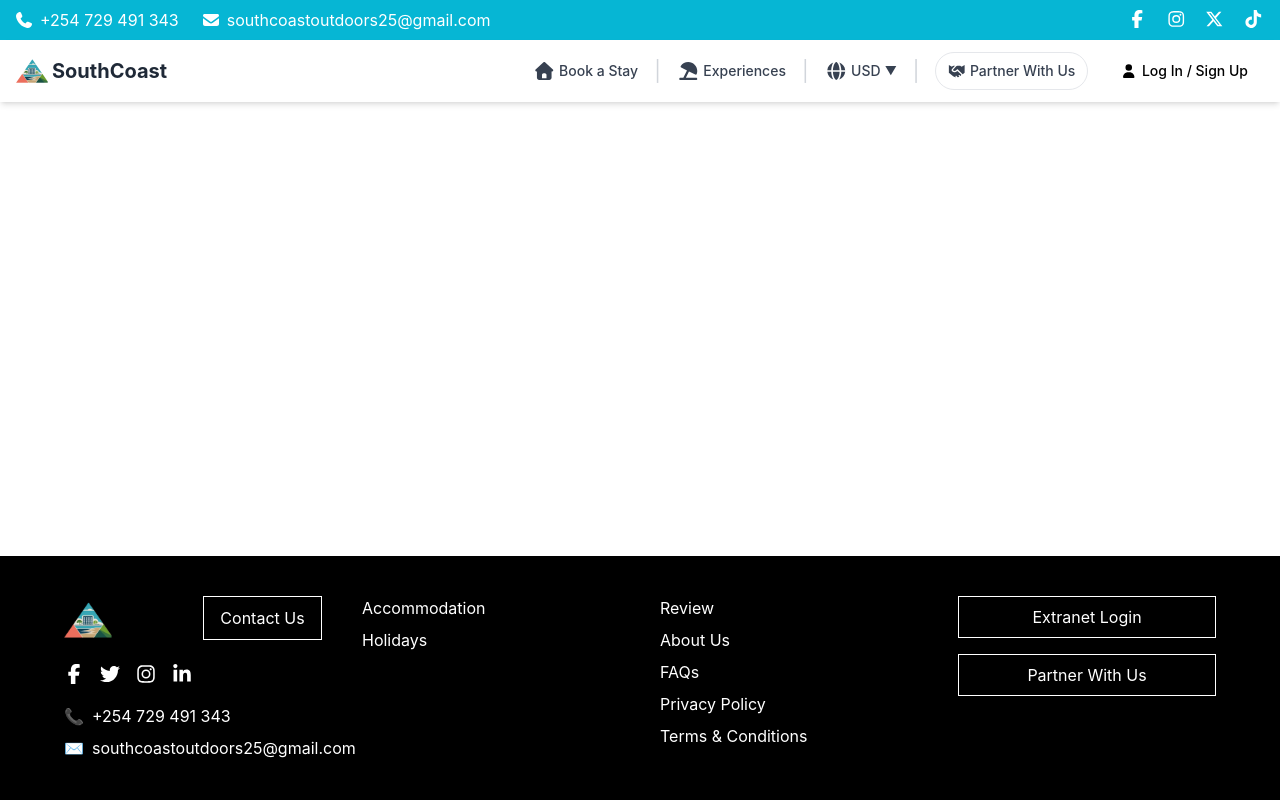
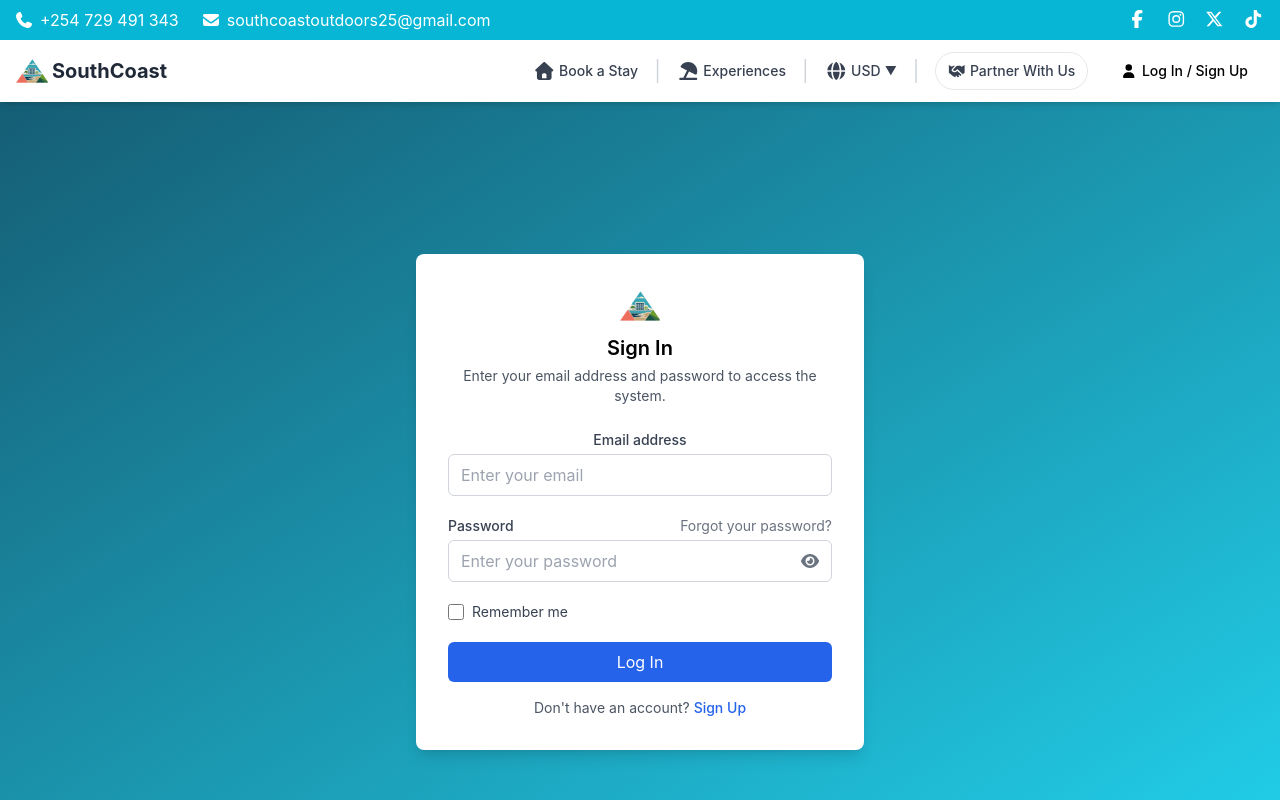
Before and after one commit to Realmunene/southcoastwebmain, a React (Create React App) app: page /loginform in a window 1280 px wide. Shown: the top 800 px of the page. Built offline with nearby package versions, Linux system fonts and the light colour scheme.

Commit message:
added some components

```diff
--- a/src/App.js
+++ b/src/App.js
@@ -18,6 +18,7 @@ import FaqSouthcoast from "./Components/FAQSouthcoast";
 import PolicySouthcoast from "./Components/PolicySouthcoast";
 import TermsSouthcoast from "./Components/TermsSouthcoast";
 import ScrollToTop from './Components/ScrollToTop';
+import LoginForm from './Components/LoginForm';
 
 const App = () => {
   const [activeSection, setActiveSection] = useState("home");
@@ -72,6 +73,8 @@ const App = () => {
             <Route path="/package" element={<Package />} />
             <Route path="/gallery" element={<Gallery />} />
             <Route path="/partnership" element = {<PartnerRegistrationForm/>}/>
+            <Route path="/contact" element = {<ContactSection/>}/>
+            <Route path='/loginform' element={<LoginForm/>}/>
           </Routes>
 
           {/* 🪟 Login Popup */}
--- a/src/Components/Aboutus.js
+++ b/src/Components/Aboutus.js
@@ -4,7 +4,7 @@ const Aboutus = () => {
   return (
    <div className="bg-gray-50 min-h-screen py-10 px-6 md:px-16">
       <div className="max-w-5xl mx-auto bg-white shadow-sm rounded-lg p-8 md:p-12 border border-gray-200">
-        <h1 className="text-3xl md:text-4xl font-bold text-red-600 text-center mb-8">
+        <h1 className="text-3xl md:text-4xl font-bold text-cyan-600 text-center mb-8">
           Southcoast Airbnb: Your Coastal Escape, Our Passion
         </h1>
 
@@ -193,7 +193,7 @@ const Aboutus = () => {
             the ocean just steps away, we invite you to relax, explore, and feel
             at home in Diani.
           </p>
-          <h3 className="text-red-600 font-semibold mt-6 text-lg">
+          <h3 className="text-cyan-600 font-semibold mt-6 text-lg">
             Choose Southcoast Airbnb — where every stay feels like home by the
             sea.
           </h3>
--- a/src/Components/FAQSouthcoast.js
+++ b/src/Components/FAQSouthcoast.js
@@ -65,7 +65,7 @@ const FAQSouthcoast = () => {
     <div className="bg-gray-50 py-12 px-6 md:px-16">
       <div className="max-w-4xl mx-auto bg-white border border-gray-200 rounded-lg shadow-sm p-8">
         <h1 className="text-3xl font-bold text-gray-900 mb-2">FAQs</h1>
-        <h2 className="text-red-600 font-semibold uppercase text-sm mb-6">
+        <h2 className="text-cyan-800 font-bold uppercase text-sm mb-6">
           Frequently Asked Questions (FAQs)
         </h2>
 
--- a/src/Components/Footer.js
+++ b/src/Components/Footer.js
@@ -1,33 +1,45 @@
 import React from "react";
-import { useNavigate } from "react-router-dom";
 import { FontAwesomeIcon } from "@fortawesome/react-fontawesome";
-import { faFacebookF, faTwitter, faInstagram, faLinkedinIn } from "@fortawesome/free-brands-svg-icons";
+import {
+  faFacebookF,
+  faTwitter,
+  faInstagram,
+  faLinkedinIn,
+} from "@fortawesome/free-brands-svg-icons";
 import logo from "./images/IMG-20251008-WA0008logo0.png";
-import{Link} from "react-router-dom";
-const Footer = ({setActiveSection}) => {
-  const navigate = useNavigate();
+import { Link } from "react-router-dom";
+
+const Footer = () => {
   return (
     <footer className="bg-black text-white py-10 px-6 md:px-16">
       <div className="grid grid-cols-1 md:grid-cols-4 gap-10 text-justify">
-        {/* Logo and Contact */}
+        {/* 🏝️ Logo and Contact */}
         <div>
           <div className="grid grid-cols-2 md:grid-cols-2 gap-5">
+            <Link
+            to='/'
+            >
             <img
               src={logo}
               alt="Southcoast Logo"
-            className="h-12 mb-4" />
-            <button
-        onClick={()=> {
-          setActiveSection("contact");
-          window.scrollTo({top:0, behavior: "smooth"});
-        }}
-        className="border border-white px-4 py-2 mb-5 hover:bg-white hover:text-black transition"
+              className="h-12 mb-4 object-contain"
+            />
+            </Link>
+            <Link
+              to="/contact"
+              className="border border-white px-4 py-2 mb-5 text-center hover:bg-white hover:text-black transition"
             >
               Contact Us
-      </button>
+            </Link>
           </div>
+
+          {/* 🌐 Social Links */}
           <div className="flex space-x-4 mb-4 text-xl">
-  <a href="https://web.facebook.com/profile.php?id=61580444043634&name=xhp_nt__fb__action__open_user&_rdc=1&_rdr#" aria-label="Facebook" className="hover:text-cyan-500 transition">
+            <a
+              href="https://web.facebook.com/profile.php?id=61580444043634"
+              aria-label="Facebook"
+              className="hover:text-cyan-500 transition"
+            >
               <FontAwesomeIcon icon={faFacebookF} className="h-5 w-5" />
             </a>
             <a href="#" aria-label="Twitter" className="hover:text-cyan-500 transition">
@@ -40,64 +52,85 @@ const Footer = ({setActiveSection}) => {
               <FontAwesomeIcon icon={faLinkedinIn} className="h-5 w-5" />
             </a>
           </div>
-          <a href='tel:+254729491343' className="flex items-center mb-2">
+
+          {/* 📞 Contact Info */}
+          <a href="tel:+254729491343" className="flex items-center mb-2">
             <span className="mr-2">📞</span> +254 729 491 343
           </a>
           <a
             href="mailto:southcoastoutdoors25@gmail.com"
-          className="flex items-center">
+            className="flex items-center"
+          >
             <span className="mr-2">✉️</span> southcoastoutdoors25@gmail.com
           </a>
         </div>
 
-        {/* Links Column 1 */}
+        {/* 🏠 Links Column 1 */}
         <div>
           <ul className="space-y-2 text-justify">
             <li>
-              <Link to="/package"
-              className="hover:text-cyan-500">Accommodation</Link>
+              <Link to="/package" className="hover:text-cyan-500">
+                Accommodation
+              </Link>
             </li>
             <li>
-              <Link to="/gallery"
-              className="hover:text-cyan-500">Holidays</Link>
+              <Link to="/gallery" className="hover:text-cyan-500">
+                Holidays
+              </Link>
             </li>
           </ul>
         </div>
 
-        {/* Links Column 2 */}
+        {/* 📖 Links Column 2 */}
         <div>
           <ul className="space-y-2">
             <li>
-              <a href="https://www.tripadvisor.com/" className="hover:text-cyan-500">Review</a>
+              <a
+                href="https://www.tripadvisor.com/"
+                className="hover:text-cyan-500"
+              >
+                Review
+              </a>
             </li>
             <li>
-              <Link to="/about" className="hover:text-cyan-500">About Us</Link>
+              <Link to="/about" className="hover:text-cyan-500">
+                About Us
+              </Link>
             </li>
             <li>
-              <Link to="/faqs" className="hover:text-cyan-500">FAQs</Link>
+              <Link to="/faqs" className="hover:text-cyan-500">
+                FAQs
+              </Link>
             </li>
             <li>
-              <Link to="/policy" className="hover:text-cyan-500">Privacy Policy</Link>
+              <Link to="/policy" className="hover:text-cyan-500">
+                Privacy Policy
+              </Link>
             </li>
             <li>
-              <Link to="terms" className="hover:text-cyan-500">Terms & Conditions</Link>
+              <Link to="/terms" className="hover:text-cyan-500">
+                Terms & Conditions
+              </Link>
             </li>
           </ul>
         </div>
 
-        {/* Buttons Column */}
+        {/* 🧭 Buttons Column */}
         <div className="space-y-4">
+          <Link
+          to="/loginform"
+          >
           <button className="border border-white px-4 py-2 w-full hover:bg-white hover:text-black transition">
             Extranet Login
           </button>
-          <button
-           onClick={()=> {
-          setActiveSection("partner");
-          window.scrollTo({top:0, behavior: "smooth"});
-        }}
-          className="border border-white px-4 py-2 w-full hover:bg-white hover:text-black transition">
+          </Link>
+          {/* ✅ Changed to Link for Partner With Us */}
+          <Link
+            to="/partnership"
+            className="block border border-white px-4 py-2 w-full text-center hover:bg-white hover:text-black transition"
+          >
             Partner With Us
-          </button>
+          </Link>
         </div>
       </div>
     </footer>
--- /dev/null
+++ b/src/Components/LoginForm.js
@@ -0,0 +1,111 @@
+import React, { useState } from "react";
+import { FontAwesomeIcon } from "@fortawesome/react-fontawesome";
+import { faEye, faEyeSlash } from "@fortawesome/free-solid-svg-icons";
+import logo from "./images/IMG-20251008-WA0008logo0.png";
+const LoginForm = () => {
+  const [showPassword, setShowPassword] = useState(false);
+  const [email, setEmail] = useState("");
+  const [password, setPassword] = useState("");
+
+  const handleLogin = (e) => {
+    e.preventDefault();
+    console.log("Email:", email, "Password:", password);
+    // Add your authentication logic here
+  };
+
+  return (
+    <div className="min-h-screen flex items-center justify-center bg-gradient-to-br from-cyan-800 to-cyan-400 p-4">
+      <div className="bg-white rounded-lg shadow-lg max-w-md w-full p-8">
+        {/* Logo and heading */}
+        <div className="text-center mb-6">
+          <img
+            src={logo} // replace with your logo path
+            alt="ViuTravel Logo"
+            className="mx-auto h-10 mb-2"
+          />
+          <h2 className="text-xl font-semibold mb-1">Sign In</h2>
+          <p className="text-gray-600 text-sm">
+            Enter your email address and password to access the system.
+          </p>
+        </div>
+
+        {/* Form */}
+        <form onSubmit={handleLogin} className="space-y-5">
+          <div>
+            <label htmlFor="email" className="block text-sm font-medium text-gray-700 mb-1">
+              Email address
+            </label>
+            <input
+              type="email"
+              id="email"
+              placeholder="Enter your email"
+              value={email}
+              onChange={(e) => setEmail(e.target.value)}
+              className="w-full border border-gray-300 rounded-md px-3 py-2 focus:outline-none focus:ring-2 focus:ring-red-500"
+              required
+            />
+          </div>
+
+          <div>
+            <div className="flex justify-between items-center mb-1">
+              <label htmlFor="password" className="block text-sm font-medium text-gray-700">
+                Password
+              </label>
+              <a href="#" className="text-sm text-gray-500 hover:text-red-600">
+                Forgot your password?
+              </a>
+            </div>
+            <div className="relative">
+              <input
+                type={showPassword ? "text" : "password"}
+                id="password"
+                placeholder="Enter your password"
+                value={password}
+                onChange={(e) => setPassword(e.target.value)}
+                className="w-full border border-gray-300 rounded-md px-3 py-2 pr-10 focus:outline-none focus:ring-2 focus:ring-red-500"
+                required
+              />
+              <button
+                type="button"
+                onClick={() => setShowPassword(!showPassword)}
+                className="absolute inset-y-0 right-3 flex items-center text-gray-500"
+              >
+                <FontAwesomeIcon icon={showPassword ? faEyeSlash : faEye} />
+              </button>
+            </div>
+          </div>
+
+          {/* Remember me */}
+          <div className="flex items-center">
+            <input
+              type="checkbox"
+              id="remember"
+              className="h-4 w-4 text-red-600 focus:ring-red-500 border-gray-300 rounded"
+            />
+            <label htmlFor="remember" className="ml-2 block text-sm text-gray-700">
+              Remember me
+            </label>
+          </div>
+
+          {/* Submit */}
+          <button
+            type="submit"
+            className="w-full bg-blue-600 text-white py-2 rounded-md hover:bg-blue-700 transition"
+          >
+            Log In
+          </button>
+        </form>
+
+        {/* Sign up */}
+        <div className="text-center mt-4 text-sm">
+          <span className="text-gray-600">Don't have an account? </span>
+          <a href="#" className="text-blue-600 font-medium hover:underline">
+            Sign Up
+          </a>
+        </div>
+      </div>
+    </div>
+  );
+};
+
+export default LoginForm;
--- a/src/Components/Navbar.js
+++ b/src/Components/Navbar.js
@@ -30,8 +30,8 @@ export default function Navbar({ onLoginClick, onPartnerClick, setActiveSection
         {/* LEFT SECTION */}
         <div className="flex items-center space-x-4">
           {/* ✅ Logo Link to Home */}
-          <button
-            onClick={handleHomeClick}
+          <Link
+          to='/'
             className="flex items-center space-x-1 focus:outline-none"
           >
             <img
@@ -42,7 +42,7 @@ export default function Navbar({ onLoginClick, onPartnerClick, setActiveSection
             <span className="text-xl font-bold text-gray-800">
               SouthCoast
             </span>
-          </button>
+          </Link>
         </div>
 
         {/* RIGHT SECTION - DESKTOP */}
--- a/src/Components/PartnerRegistrationForm.js
+++ b/src/Components/PartnerRegistrationForm.js
@@ -1,5 +1,5 @@
 import React, { useState } from "react";
-
+import logo from "./images/IMG-20251008-WA0008logo0.png";
 export default function PartnerRegistrationForm({onClose}) {
   const [form, setForm] = useState({
     supplierType: "",
@@ -48,11 +48,11 @@ export default function PartnerRegistrationForm({onClose}) {
 
   return (
     <>
-      <div className="flex justify-center items-center min-h-screen bg-gradient-to-b from-cyan-600 to-cyan-800 p-4">
+      <div className="flex justify-center items-center min-h-screen bg-gradient-to-b from-cyan-400 to-cyan-800 p-4">
         <div className="w-full max-w-3xl bg-white rounded-2xl shadow-lg p-8">
           {/* Header */}
           <div className="text-center mb-6">
-            <img src="/logo.png" alt="Southcoast logo" className="mx-auto mb-2 w-40" />
+            <img src={logo} alt="Southcoast logo" className="mx-auto mb-2 w-40" />
             <p className="text-gray-700 font-semibold">Free Sign Up</p>
             <h2 className="text-2xl font-bold mb-1">Partner Registration</h2>
             <p className="text-red-500 text-sm">This section is for service providers only</p>
--- a/src/Components/PolicySouthcoast.js
+++ b/src/Components/PolicySouthcoast.js
@@ -65,7 +65,7 @@ const PolicySouthcoast = () => {
     <div className="bg-gray-50 py-12 px-6 md:px-16">
       <div className="max-w-4xl mx-auto bg-white border border-gray-200 rounded-lg shadow-sm p-8">
         <h1 className="text-3xl font-bold text-gray-900 mb-2">Company Policy</h1>
-        <h2 className="text-red-600 font-semibold uppercase text-sm mb-6">
+        <h2 className="text-cyan-800 font-bold uppercase text-sm mb-6">
           Southcoast Airbnb Policies
         </h2>
 
--- a/src/Components/TermsSouthcoast.js
+++ b/src/Components/TermsSouthcoast.js
@@ -65,7 +65,7 @@ const TermsSouthcoast = () => {
     <div className="bg-gray-50 py-12 px-6 md:px-16">
       <div className="max-w-4xl mx-auto bg-white border border-gray-200 rounded-lg shadow-sm p-8">
         <h1 className="text-3xl font-bold text-gray-900 mb-2">Terms & Conditions</h1>
-        <h2 className="text-red-600 font-semibold uppercase text-sm mb-6">
+        <h2 className="text-cyan-800 font-bold uppercase text-sm mb-6">
           Southcoast Outdoors Guest Terms
         </h2>
 
```
Also changed, not shown: src/Components/Gallery.js (+55 -62 lines). Lines whose indentation alone changed are shown as unchanged.
